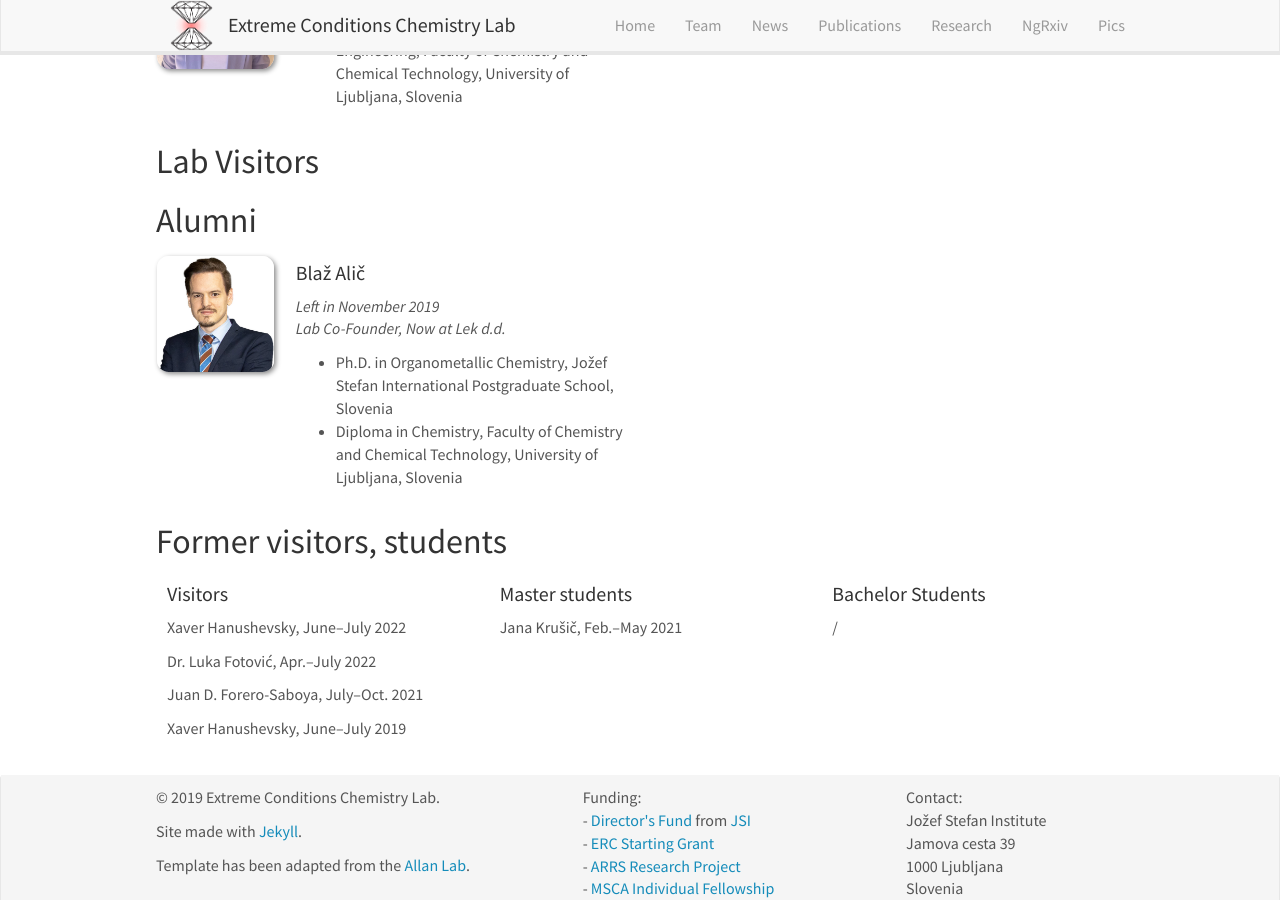
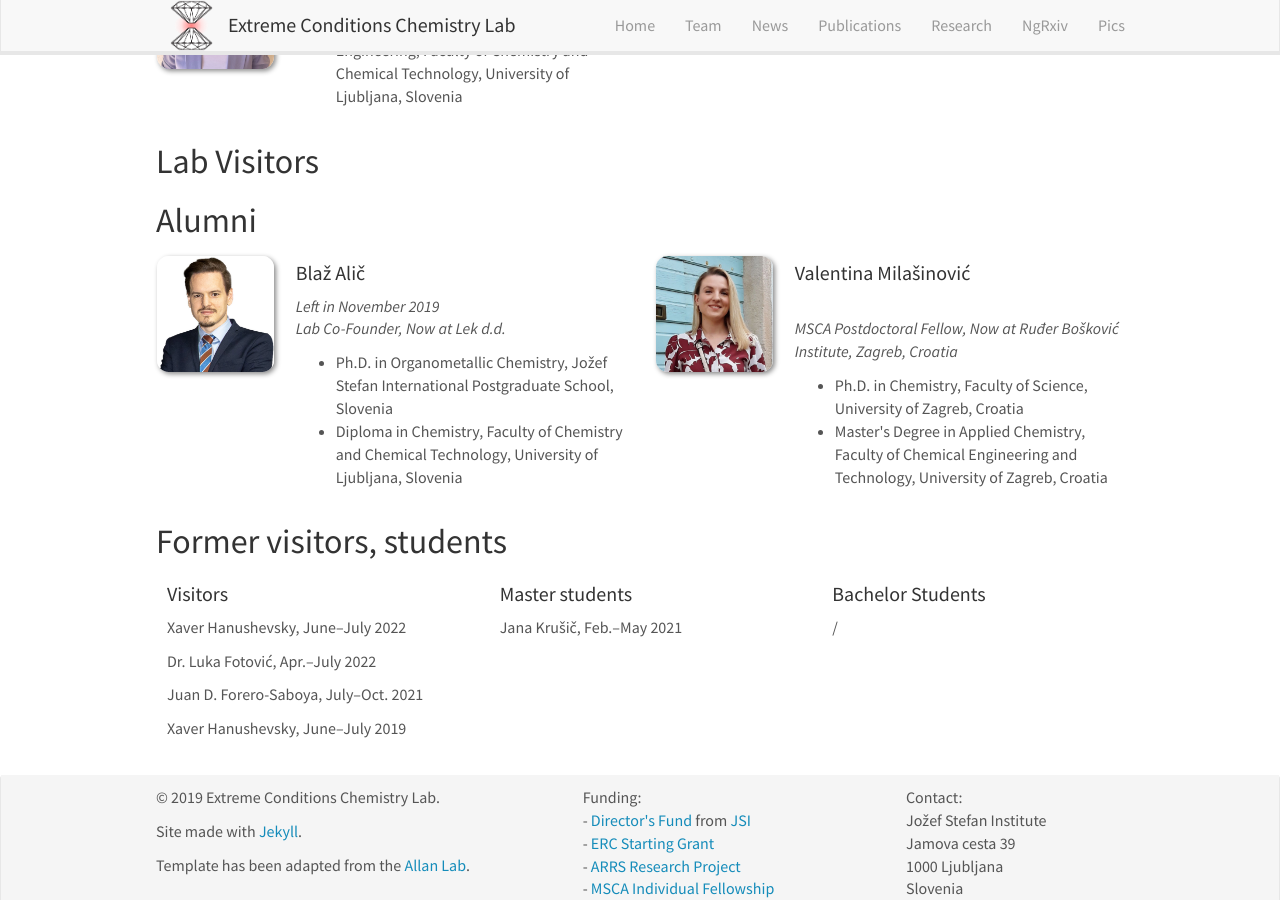
Before and after one commit to eccl-jsi/eccl-jsi.github.io, a Jekyll site: the page built from _pages/team.md, in a window 1280 px wide and 900 px high, scrolled down 2000 px. Built offline with Jekyll 4.4.1, drawn with Linux system fonts in a browser that asks for light colours; nearby versions of some CDN libraries.

Commit message:
Update alumni_members.yml

```diff
--- a/_data/alumni_members.yml
+++ b/_data/alumni_members.yml
@@ -2,9 +2,18 @@
   photo: Blaz.jpg
   duration: Left in November 2019
   info: Lab Co-Founder, Now at Lek d.d.
-  email: blaz.alic@gmail.com
+  email:
   number_educ: 2
   education1: Ph.D. in Organometallic Chemistry, Jožef Stefan International Postgraduate School, Slovenia
   education2: Diploma in Chemistry, Faculty of Chemistry and Chemical Technology, University of Ljubljana, Slovenia
   education3:
   education4:
+
+- name: Valentina Milašinović
+  photo: Valentina.jpg
+  info: MSCA Postdoctoral Fellow, Now at Ruđer Bošković Institute, Zagreb, Croatia
+  email:
+  ID: <a href='https://orcid.org/0000-0001-6761-876X'>ORCID</a>
+  number_educ: 2
+  education1: Ph.D. in Chemistry, Faculty of Science, University of Zagreb, Croatia
+  education2: Master's Degree in Applied Chemistry, Faculty of Chemical Engineering and Technology, University of Zagreb, Croatia
```
